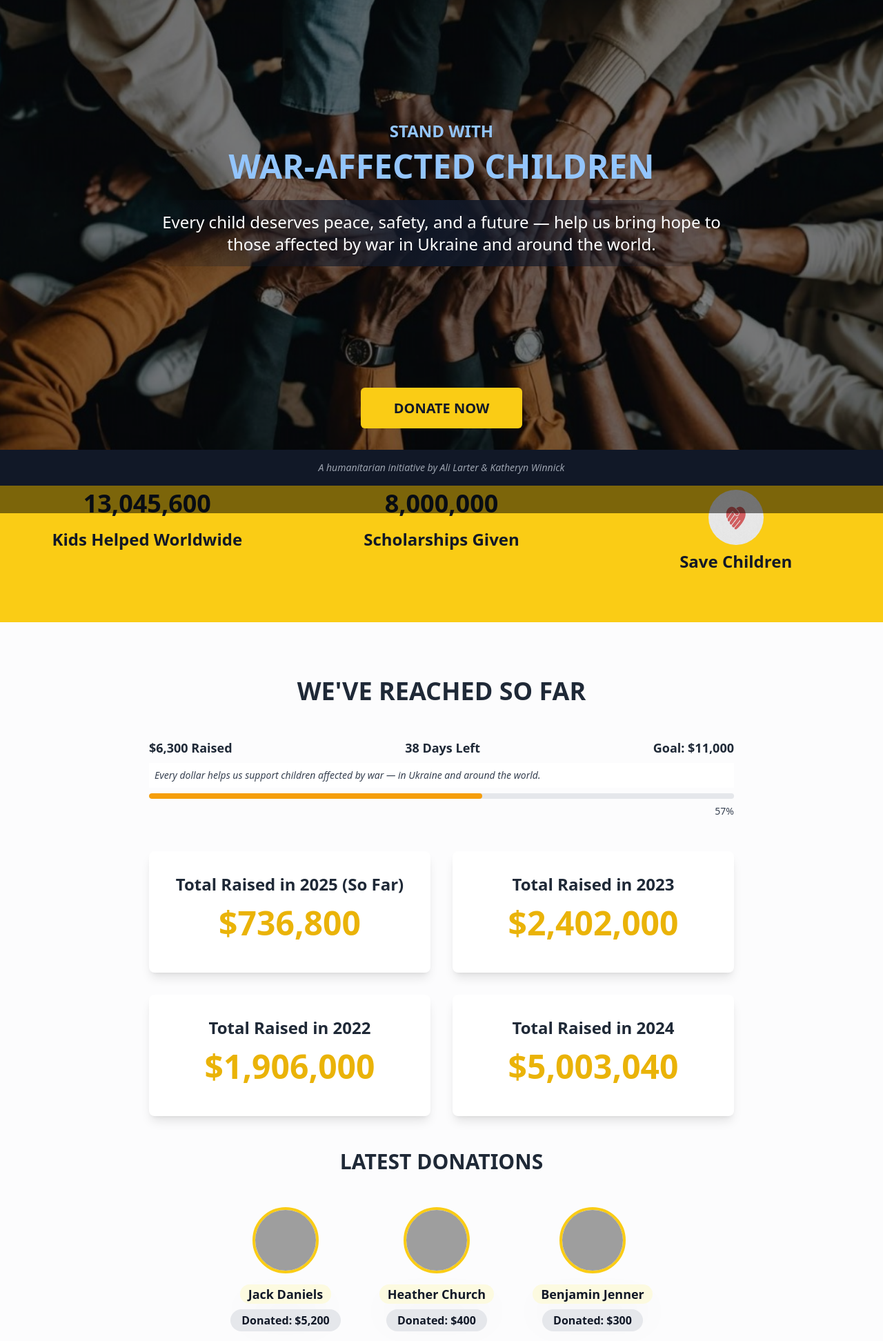
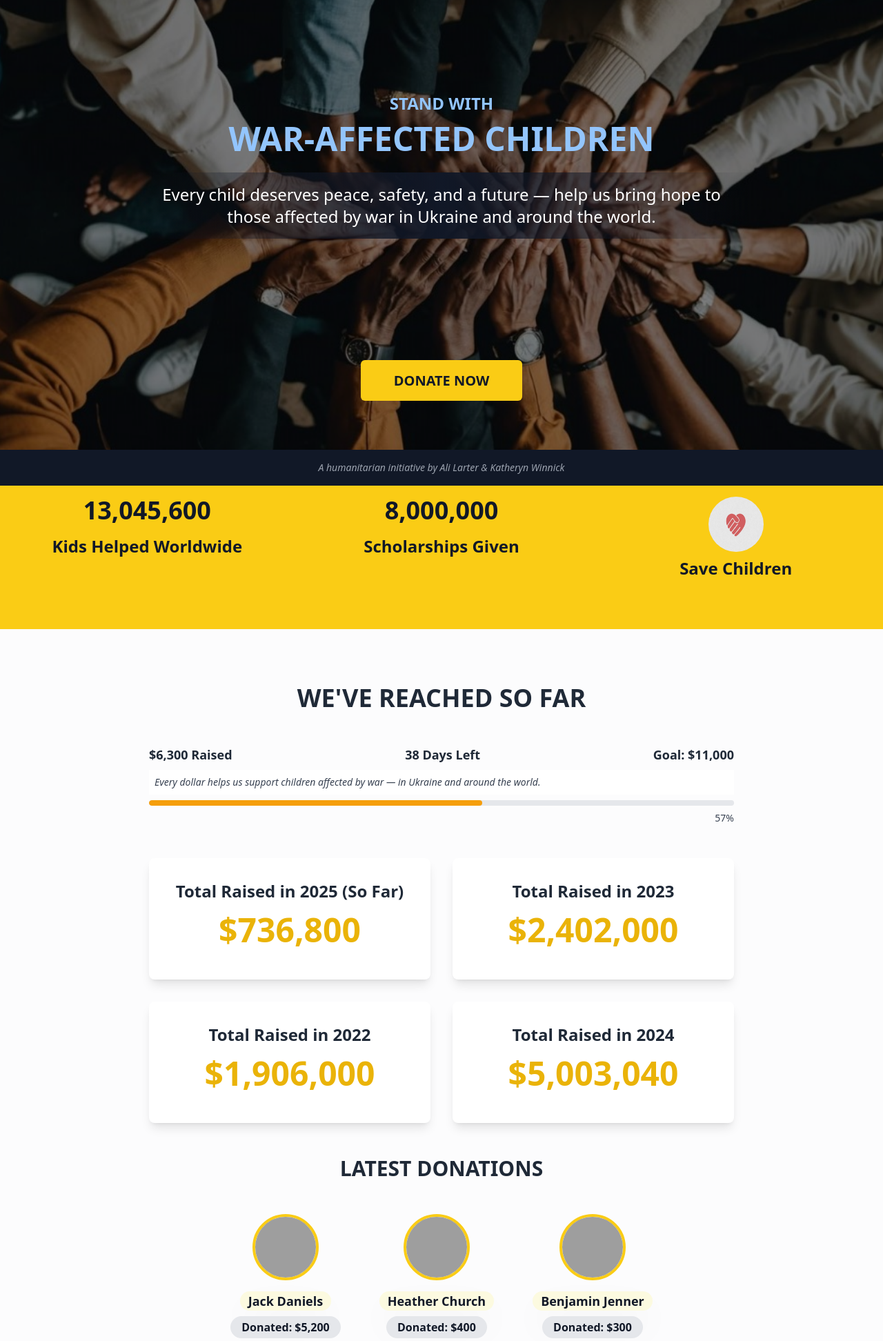
Before and after one commit to Granville-Christopher/charity, a Node server app: page / in a window 1280 px wide. Shown: the part 96-2040 px from the top of the page at 69% size. Run offline with Node 20, Linux system fonts and the light colour scheme; data that the repository does not hold is empty; some libraries are stand-ins or nearby versions; grey boxes are pictures that could not be loaded.

Commit message:
latest commit

```diff
--- a/views/user/index.ejs
+++ b/views/user/index.ejs
@@ -1,7 +1,7 @@
 <%- include('partials/header') %>
 
 
-    <section style="margin-top: -50px;" id="stats" class="bg-yellow-400 py-8 text-gray-900 animated-section">
+    <section style="margin-top: -40px;" id="stats" class="bg-yellow-400 py-8 text-gray-900 animated-section">
         <div class="container mx-auto px-6 grid grid-cols-1 md:grid-cols-3 gap-12 text-center">
             <div class="p-6 fade-in slide-in-up">
                 <div class="text-4xl font-bold mb-4" id="kids-count">0</div>
--- a/views/user/partials/header.ejs
+++ b/views/user/partials/header.ejs
@@ -15,7 +15,7 @@
 
 </head>
 
-<body class="bg-white text-gray-800 w-full">
+<body class="bg-transparent text-gray-800 w-full">
     <div class="bg-overlay"></div>
 
     <header class=" min-h-screen">
@@ -49,7 +49,7 @@
 
 
         <div
-            class="absolute bg-black bg-opacity-50 top-10 h-full pt-48 flex w-full items-center justify-center text-center ">
+            class="absolute bg-black bg-opacity-50 top-0 h-full pt-48 flex w-full items-center justify-center text-center ">
             <div class="max-w-4xl mx-auto text-white animated-section">
                 <h1 class=" md:text-6xl font-bold mb-6 text-blue-300 fade-in">
                     <span class="text-xl md:text-2xl">STAND WITH </span> <br> <span
```
